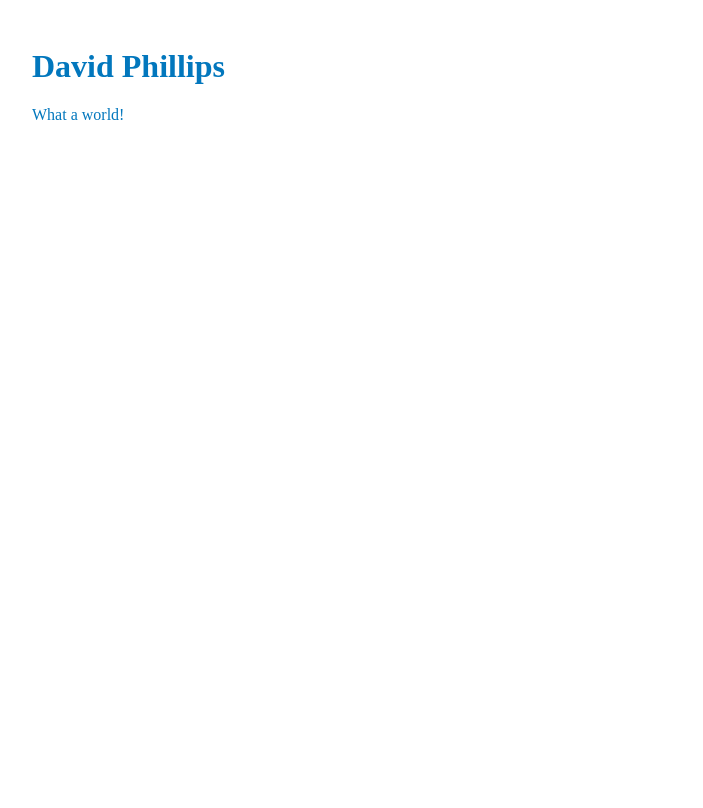
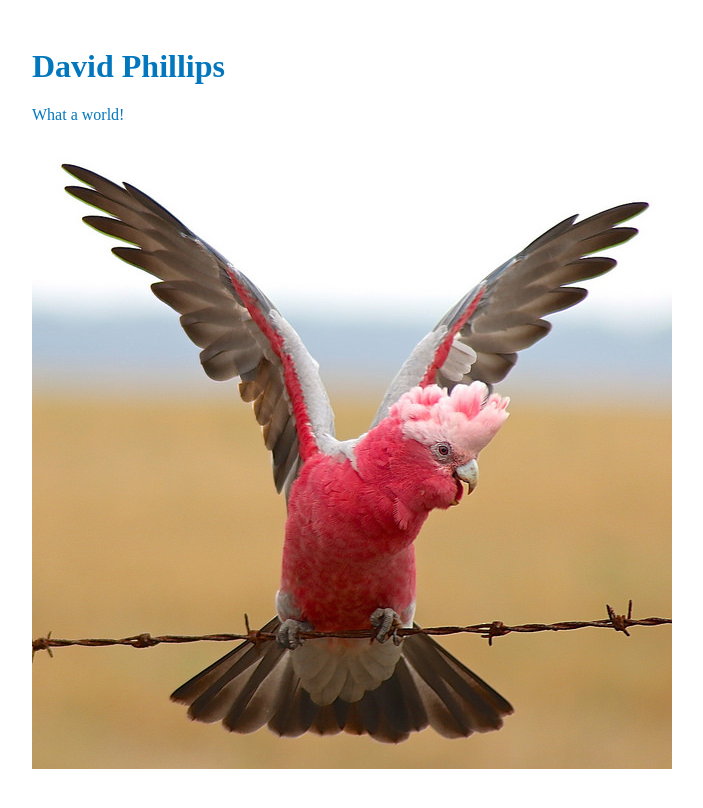
Before and after one commit to davidphillips/davidphillipsdev.com, a Gatsby app: page / in a window 1280 px wide. Shown: the top 808 px of the page, without its empty margins (208-911 px from the left). Built offline with nearby package versions, Linux system fonts and the light colour scheme.

Commit message:
another test

```diff
--- a/src/pages/index.js
+++ b/src/pages/index.js
@@ -1,12 +1,9 @@
 import React from "react"
-//import galah from "../images/galah-on-fence.jpg"
-// <img src={galah} alt="Galah" />
+import galah from "../images/galah-on-fence.jpg"
 
 export default () =>
   <div style={{ color: `#0277BD`, margin: "3rem auto", maxWidth: 800 }}>
      <h1>David Phillips</h1>
      <p>What a world!</p>
-
-
-
+     <img src={galah} alt="Galah" />
   </div>
```
